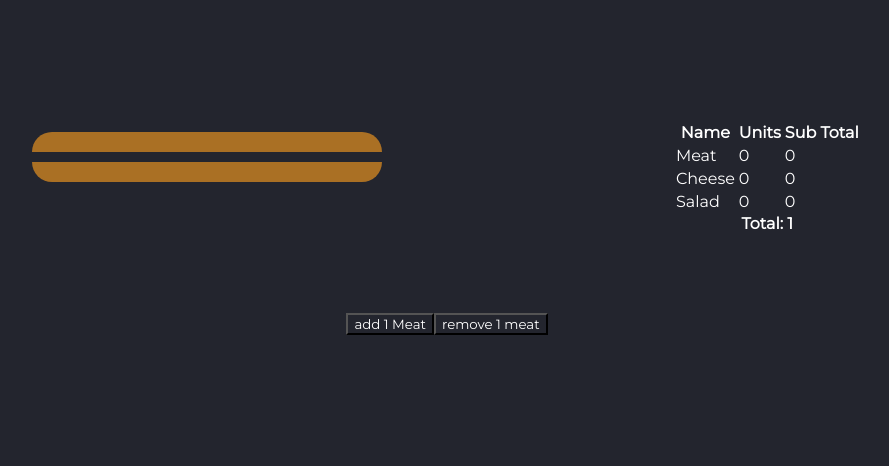
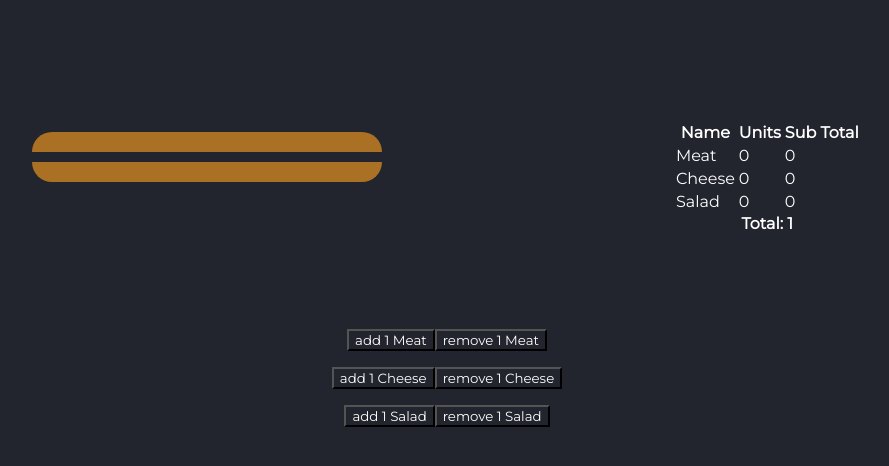
Before and after one commit to nicokurogane/react-burger-builder, a React (Create React App) app: page / in a window 1280 px wide. Shown: the top 466 px of the page, without its empty margins (193-1082 px from the left). Built offline with nearby package versions, Linux system fonts and the light colour scheme.

Commit message:
Added delete and add ingredient for the 3 ingredient

```diff
--- a/src/App.js
+++ b/src/App.js
@@ -26,6 +26,7 @@ class App extends React.Component {
         <IngredientsManager
           ingredients={this.state.ingredients}
           onAddIngredient={this.addIngredientToBurger}
+          onDeleteIngredient={this.deleteIngredient}
         />
       </>
     );
@@ -36,6 +37,21 @@ class App extends React.Component {
       ingredients: this.state.ingredients.concat(newIngredient)
     });
   }
+
+  deleteIngredient = classToFind =>{
+    let indexToDelete = this.state.ingredients.findIndex(ingredient =>{
+       return ingredient instanceof classToFind;
+    });
+
+    if(indexToDelete === -1) return;
+
+    let newArray = this.state.ingredients.filter((ingredient, index) => index !== indexToDelete );
+    this.setState({
+      ingredients: [...newArray]
+    });
+
+  }
+
 }
 
 export default App;
--- a/src/components/ingredient_handler/IngredientHandler.js
+++ b/src/components/ingredient_handler/IngredientHandler.js
@@ -1,21 +1,22 @@
 import React from 'react';
+
+import './ingredient-handler.css';
 
 class IngredientHandler extends React.Component {
 
     addIngredient = () => {
-    //    console.log( new this.props.classToHandle());
         this.props.onAddIngredient( new this.props.classToHandle());
     }
 
     deleteIngredient = () => {
-        console.log("no alo!");
+       this.props.onDeleteIngredient(this.props.classToHandle);
     }
 
     render() {
         return (
-            <div>
-                <button onClick={this.addIngredient} >add 1 Meat</button>
-                <button onClick={this.deleteIngredient} >remove 1 meat</button>
+            <div className="ingredient-handler-container">
+                <button onClick={this.addIngredient} >add 1 {this.props.classToHandle.name}</button>
+                <button onClick={this.deleteIngredient} >remove 1 {this.props.classToHandle.name}</button>
             </div>
         );
     }
--- /dev/null
+++ b/src/components/ingredient_handler/ingredient-handler.css
@@ -0,0 +1,3 @@
+.ingredient-handler-container{
+    margin-top: 2vh;
+}
--- a/src/components/ingredients_manager/IngredientsManager.js
+++ b/src/components/ingredients_manager/IngredientsManager.js
@@ -1,17 +1,31 @@
 import React from 'react'
-import  IngredientHandler from "./../ingredient_handler/IngredientHandler";
+import IngredientHandler from "./../ingredient_handler/IngredientHandler";
 import Meat from '../../classes/meat.js';
+import Cheese from '../../classes/cheese.js';
+import Salad from '../../classes/salad.js';
 
 import './ingredient-manager.css';
 
 const IngredientsManager = (props) => {
-    const { ingredients, onAddIngredient } = props;
+    const { onAddIngredient, onDeleteIngredient } = props;
     return (
         <div className="ingredient-manager-container">
             <IngredientHandler
-                ingredients={ingredients}
-                classToHandle = {Meat}
+                classToHandle={Meat}
                 onAddIngredient={onAddIngredient}
+                onDeleteIngredient={onDeleteIngredient}
+            />
+
+            <IngredientHandler
+                classToHandle={Cheese}
+                onAddIngredient={onAddIngredient}
+                onDeleteIngredient={onDeleteIngredient}
+            />
+
+            <IngredientHandler
+                classToHandle={Salad}
+                onAddIngredient={onAddIngredient}
+                onDeleteIngredient={onDeleteIngredient}
             />
         </div>
     );
--- a/src/components/ingredients_manager/ingredient-manager.css
+++ b/src/components/ingredients_manager/ingredient-manager.css
@@ -1,5 +1,6 @@
 .ingredient-manager-container{
     display: flex;
-    justify-content: space-around;
+    flex-direction: column;
+    justify-content: space-between;
     align-items: center;
 }
```
